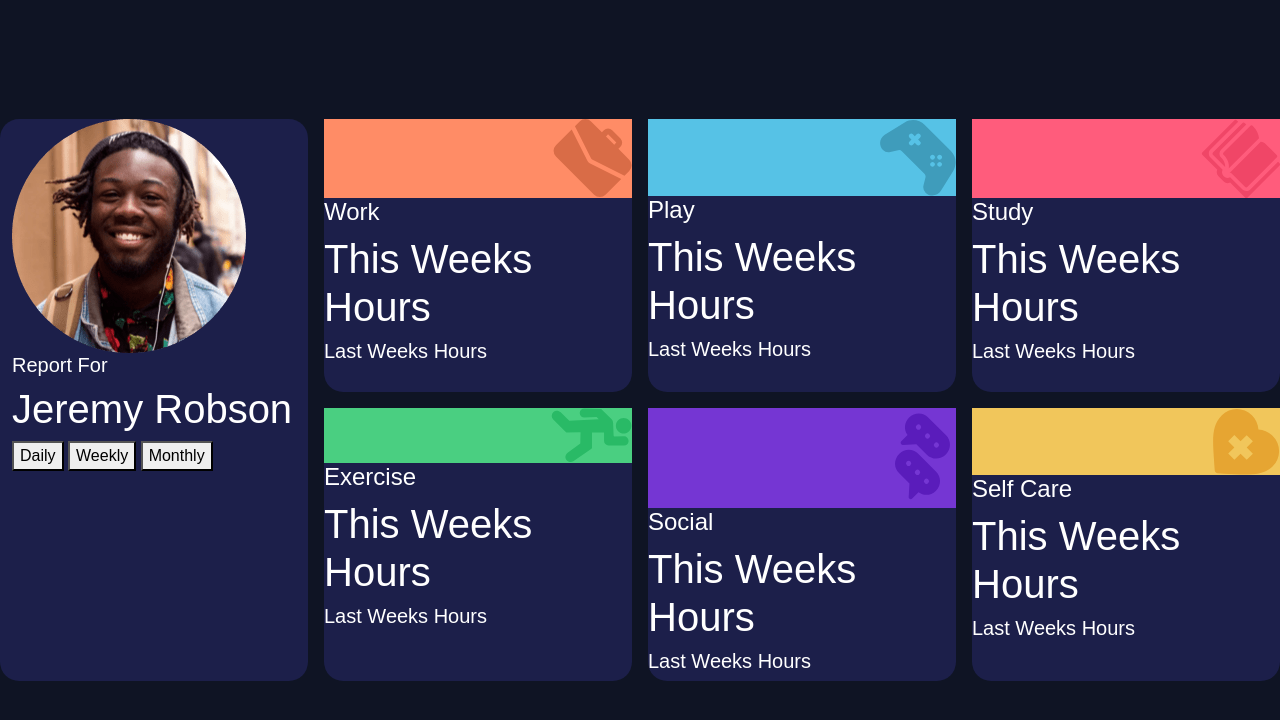
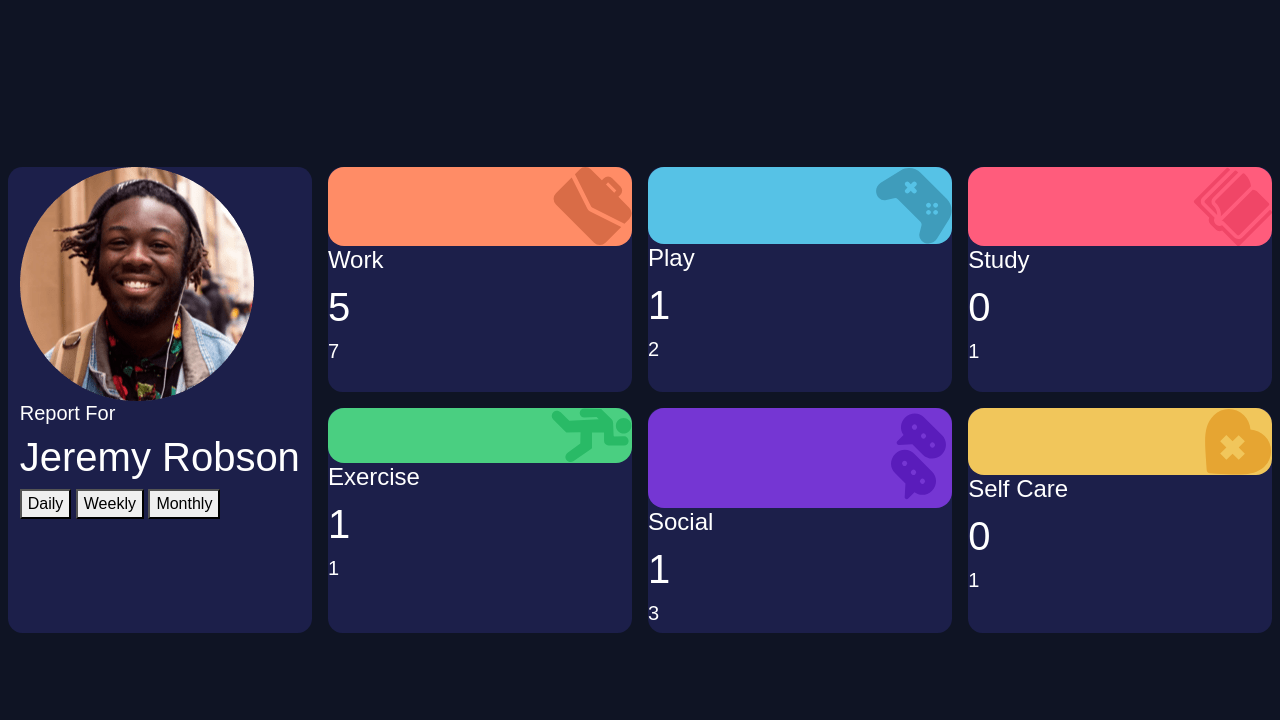
Before and after one commit to BrockSpacek/Time-Tracker, a plain HTML site: page index.html in a window 1280 px wide. Both pictures are taken after a click on the button "Daily". Drawn offline with nearby package versions, Linux system fonts and the light colour scheme; a web font is replaced by a local one.

Commit message:
All button functions using JSON Data work but not styled

```diff
--- a/data/data.json
+++ b/data/data.json
@@ -1,5 +1,5 @@
 [
-    {
+   {
       "title": "Work",
       "timeframes": {
         "daily": {
--- a/index.html
+++ b/index.html
@@ -35,7 +35,7 @@
 
         <article class="workSection">
             <div>
-                <div class="card-header work-icon d-flex justify-content-end">
+                <div class="work-icon d-flex justify-content-end border-radius">
                     <img src="./assets/icon-work.svg" alt="Work Section Icon">
                 </div>
                 <div>
@@ -48,7 +48,7 @@
 
         <article class="playSection">
             <div>
-                <div class="card-header play-icon d-flex justify-content-end">
+                <div class="play-icon d-flex justify-content-end border-radius">
                     <img src="./assets/icon-play.svg" alt="Play Section Icon">
                 </div>
                 <div>
@@ -61,7 +61,7 @@
 
         <article class="studySection">
             <div>
-                <div class="card-header study-icon d-flex justify-content-end">
+                <div class="study-icon d-flex justify-content-end border-radius">
                     <img src="./assets/icon-study.svg" alt="Study Section Icon">
                 </div>
                 <div>
@@ -74,7 +74,7 @@
 
         <article class="exerciseSection">
             <div>
-                <div class="card-header exercise-icon d-flex justify-content-end">
+                <div class="exercise-icon d-flex justify-content-end border-radius">
                     <img src="./assets/icon-exercise.svg" alt="Exercise Section Icon">
                 </div>
                 <div>
@@ -87,7 +87,7 @@
 
         <article class="socialSection">
             <div>
-                <div class="card-header social-icon d-flex justify-content-end">
+                <div class="social-icon d-flex justify-content-end border-radius">
                     <img src="./assets/icon-social.svg" alt="Social Section Icon">
                 </div>
                 <div>
@@ -100,7 +100,7 @@
 
         <article class="selfCareSection">
             <div>
-                <div class="card-header selfcare-icon d-flex justify-content-end">
+                <div class="selfcare-icon d-flex justify-content-end border-radius">
                     <img src="./assets/icon-self-care.svg" alt="Self Care Section Icon">
                 </div>
                 <div>
--- a/scripts/app.js
+++ b/scripts/app.js
@@ -1,37 +1,95 @@
 // Elements for Buttons
-let dailyBtn = document.getElementById('dailyBtn');
-let weeklyBtn = document.getElementById('weeklyBtn');
-let monthlyBtn = document.getElementById('monthlyBtn');
+let dailyBtn = document.getElementById("dailyBtn");
+let weeklyBtn = document.getElementById("weeklyBtn");
+let monthlyBtn = document.getElementById("monthlyBtn");
 
 // Elements for Data
-let workCurrentHours = document.getElementById('workCurrentHours');
-let workPreviousHours = document.getElementById('workPreviousHours');
-let playCurrentHours = document.getElementById('playCurrentHours');
-let playPreviousHours = document.getElementById('playPreviousHours');
-let studyCurrentHours = document.getElementById('studyCurrentHours');
-let studyPreviousHours = document.getElementById('studyPreviousHours');
-let exerciseCurrentHours = document.getElementById('exerciseCurrentHours');
-let exercisePreviousHours = document.getElementById('exercisePreviousHours');
-let socialCurrentHours = document.getElementById('socialCurrentHours');
-let socialPreviousHours = document.getElementById('socialPreviousHours');
-let selfCareCurrentHours = document.getElementById('selfCareCurrentHours');
-let selfCarePreviousHours = document.getElementById('selfCarePreviousHours');
-
+let workCurrentHours = document.getElementById("workCurrentHours");
+let workPreviousHours = document.getElementById("workPreviousHours");
+let playCurrentHours = document.getElementById("playCurrentHours");
+let playPreviousHours = document.getElementById("playPreviousHours");
+let studyCurrentHours = document.getElementById("studyCurrentHours");
+let studyPreviousHours = document.getElementById("studyPreviousHours");
+let exerciseCurrentHours = document.getElementById("exerciseCurrentHours");
+let exercisePreviousHours = document.getElementById("exercisePreviousHours");
+let socialCurrentHours = document.getElementById("socialCurrentHours");
+let socialPreviousHours = document.getElementById("socialPreviousHours");
+let selfCareCurrentHours = document.getElementById("selfCareCurrentHours");
+let selfCarePreviousHours = document.getElementById("selfCarePreviousHours");
 
 // Functions
 
-dailyBtn.addEventListener('click', function(){
+function getTimeData() {
+  return fetch("../data/data.json")
+    .then((response) => response.json())
+    .then((data) => {
+      console.log(data);
+      return data;
+    });
+}
 
+getTimeData();
+
+dailyBtn.addEventListener("click", function () {
+  getTimeData().then( times => {
+    console.log(times[0].timeframes.daily.current)
+
+    workCurrentHours.innerText = times[0].timeframes.daily.current;
+    workPreviousHours.innerText = times[0].timeframes.daily.previous;
+    playCurrentHours.innerText = times[1].timeframes.daily.current;
+    playPreviousHours.innerText = times[1].timeframes.daily.previous;
+    studyCurrentHours.innerText = times[2].timeframes.daily.current;
+    studyPreviousHours.innerText = times[2].timeframes.daily.previous;
+    exerciseCurrentHours.innerText = times[3].timeframes.daily.current;
+    exercisePreviousHours.innerText = times[3].timeframes.daily.previous;
+    socialCurrentHours.innerText = times[4].timeframes.daily.current;
+    socialPreviousHours.innerText = times[4].timeframes.daily.previous;
+    selfCareCurrentHours.innerText = times[5].timeframes.daily.current;
+    selfCarePreviousHours.innerText = times[5].timeframes.daily.previous;
+
+
+  });
 });
 
+weeklyBtn.addEventListener("click", function () {
+    getTimeData().then( times => {
+        console.log(times[0].timeframes.weekly.current)
+
+        workCurrentHours.innerText = times[0].timeframes.weekly.current;
+        workPreviousHours.innerText = times[0].timeframes.weekly.previous;
+        playCurrentHours.innerText = times[1].timeframes.weekly.current;
+        playPreviousHours.innerText = times[1].timeframes.weekly.previous;
+        studyCurrentHours.innerText = times[2].timeframes.weekly.current;
+        studyPreviousHours.innerText = times[2].timeframes.weekly.previous;
+        exerciseCurrentHours.innerText = times[3].timeframes.weekly.current;
+        exercisePreviousHours.innerText = times[3].timeframes.weekly.previous;
+        socialCurrentHours.innerText = times[4].timeframes.weekly.current;
+        socialPreviousHours.innerText = times[4].timeframes.weekly.previous;
+        selfCareCurrentHours.innerText = times[5].timeframes.weekly.current;
+        selfCarePreviousHours.innerText = times[5].timeframes.weekly.previous;
 
 
-weeklyBtn.addEventListener('click', function(){
-
+      });
 });
 
+monthlyBtn.addEventListener("click", function () {
+
+    getTimeData().then( times => {
+        console.log(times[0].timeframes.monthly.current)
+
+        workCurrentHours.innerText = times[0].timeframes.monthly.current;
+        workPreviousHours.innerText = times[0].timeframes.monthly.previous;
+        playCurrentHours.innerText = times[1].timeframes.monthly.current;
+        playPreviousHours.innerText = times[1].timeframes.monthly.previous;
+        studyCurrentHours.innerText = times[2].timeframes.monthly.current;
+        studyPreviousHours.innerText = times[2].timeframes.monthly.previous;
+        exerciseCurrentHours.innerText = times[3].timeframes.monthly.current;
+        exercisePreviousHours.innerText = times[3].timeframes.monthly.previous;
+        socialCurrentHours.innerText = times[4].timeframes.monthly.current;
+        socialPreviousHours.innerText = times[4].timeframes.monthly.previous;
+        selfCareCurrentHours.innerText = times[5].timeframes.monthly.current;
+        selfCarePreviousHours.innerText = times[5].timeframes.monthly.previous;
 
 
-monthlyBtn.addEventListener('click', function(){
-
+      });
 });
--- a/styles/style.css
+++ b/styles/style.css
@@ -25,7 +25,7 @@ body{
     grid-column: 1;
     grid-row: 1 / span 2;
     background-color: hsl(235, 46%, 20%);
-    border-radius: 1.2rem;
+    border-radius: 0.9rem;
     color: white;
 }
 
@@ -33,19 +33,20 @@ body{
     grid-column: 2;
     grid-row: 1;
     background-color: hsl(235, 46%, 20%);
-    border-radius: 1.2rem;
+    border-radius: 0.9rem;
     color: white;
 }
 
 .work-icon{
     background-color: hsl(15, 100%, 70%);
+
 }
 
 .playSection{
     grid-column: 3;
     grid-row: 1;
     background-color: hsl(235, 46%, 20%);
-    border-radius: 1.2rem;
+    border-radius: 0.9rem;
     color: white;
 }
 
@@ -57,7 +58,7 @@ body{
     grid-column: 4;
     grid-row: 1;
     background-color: hsl(235, 46%, 20%);
-    border-radius: 1.2rem;
+    border-radius: 0.9rem;
     color: white;
 }
 
@@ -69,7 +70,7 @@ body{
     grid-column: 2;
     grid-row: 2;
     background-color: hsl(235, 46%, 20%);
-    border-radius: 1.2rem;
+    border-radius: 0.9rem;
     color: white;
 }
 
@@ -81,7 +82,7 @@ body{
     grid-column: 3;
     grid-row: 2;
     background-color: hsl(235, 46%, 20%);
-    border-radius: 1.2rem;
+    border-radius: 0.9rem;
     color: white;
 }
 
@@ -93,10 +94,14 @@ body{
     grid-column: 4;
     grid-row: 2;
     background-color: hsl(235, 46%, 20%);
-    border-radius: 1.2rem;
+    border-radius: 0.9rem;
     color: white;
 }
 
 .selfcare-icon{
     background-color: hsl(43, 84%, 65%);
 }
+
+.border-radius{
+    border-radius: 1rem;
+}
```
